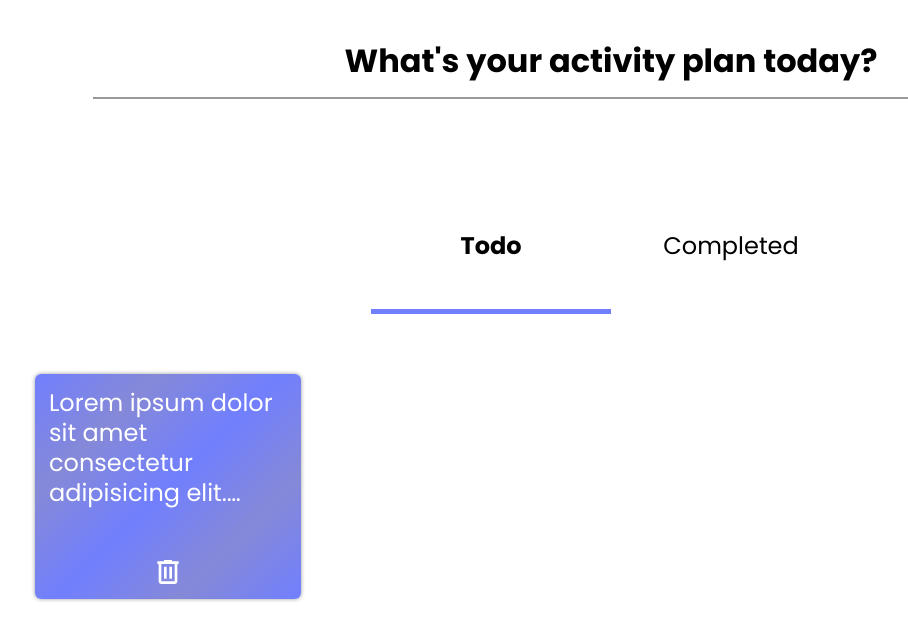
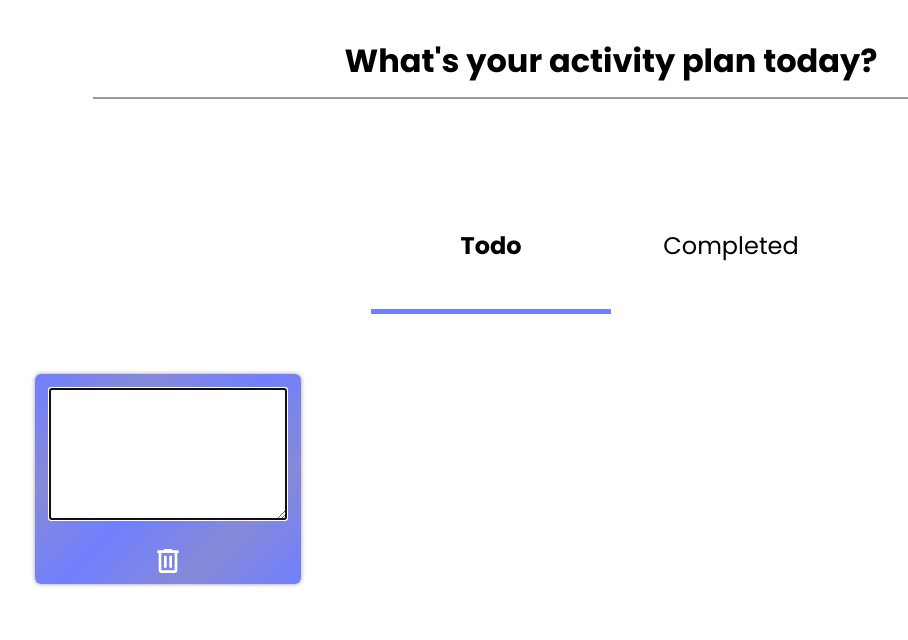
Before and after one commit to Febrianto752/Todo-list-app, a React (Create React App) app: page / in a window 1280 px wide. Both pictures are taken after a click on the button 640 px from the left and 151 px from the top of the page. Shown: the top 640 px of the page, without its empty margins (29-937 px from the left). Built offline with nearby package versions, Linux system fonts and the light colour scheme; some icons are missing.

Commit message:
create add todo feature

```diff
--- a/src/components/Button.tsx
+++ b/src/components/Button.tsx
@@ -11,6 +11,7 @@ interface Props {
   setFreshlyMadeTodo?: React.Dispatch<React.SetStateAction<boolean>>;
   todos?: Todo[];
   setTodos?: React.Dispatch<React.SetStateAction<Todo[]>>;
+  setActiveMenu?: React.Dispatch<React.SetStateAction<"todo" | "completed">>;
 }
 
 const Button: React.FC<Props> = ({
@@ -22,13 +23,12 @@ const Button: React.FC<Props> = ({
   setFreshlyMadeTodo,
   todos,
   setTodos,
+  setActiveMenu,
 }) => {
-  // console.log(createTodo);
   const handleClickAddTodo = (): void => {
-    if (setFreshlyMadeTodo) {
+    if (setFreshlyMadeTodo && todos && setTodos && setActiveMenu) {
       setFreshlyMadeTodo(true);
-    }
-    if (todos && setTodos) {
+
       const todo = {
         _id: (
           new Date().getTime() + Math.floor(Math.random() * 100)
@@ -36,9 +36,11 @@ const Button: React.FC<Props> = ({
         todo: "",
         isDone: false,
       };
-      setTodos([...todos, todo]);
+      setTodos([todo, ...todos]);
+      setActiveMenu("todo");
     }
   };
+
   if (createTodo) {
     return (
       <button className="btn-add-todo" onClick={handleClickAddTodo}>
--- a/src/components/TodoItem.tsx
+++ b/src/components/TodoItem.tsx
@@ -1,18 +1,69 @@
 import React from "react";
 import Button from "./Button";
+import Todo from "../models/Todo";
 
 interface Props {
-  type: "active" | "todo" | "completed";
+  type: "todo" | "completed";
+  todos: Todo[];
+  todo: Todo;
+  setTodos: React.Dispatch<React.SetStateAction<Todo[]>>;
+  index?: number;
+  freshlyMadeTodo?: boolean;
+  setFreshlyMadeTodo?: React.Dispatch<React.SetStateAction<boolean>>;
 }
 
-const TodoItem: React.FC<Props> = ({ type }) => {
+const TodoItem: React.FC<Props> = ({
+  index,
+  type,
+  todos,
+  todo,
+  setTodos,
+  freshlyMadeTodo,
+  setFreshlyMadeTodo,
+}) => {
   const textareaRef = React.createRef<HTMLTextAreaElement>();
+  const [editable, setEditable] = React.useState<boolean>(false);
+  const [editTodo, setEditTodo] = React.useState<string>("");
 
-  if (type === "active") {
+  React.useEffect(() => {
+    if (freshlyMadeTodo) {
+      textareaRef.current?.focus();
+    }
+    console.log("hai");
+  });
+
+  const handleOnBlurTextarea = (
+    event: React.FocusEvent<HTMLTextAreaElement, Element>,
+    id: string
+  ) => {
+    if (setFreshlyMadeTodo && freshlyMadeTodo) {
+      setFreshlyMadeTodo(false);
+    }
+
+    setTodos(
+      todos.map((todox) =>
+        todox._id === id ? { ...todox, todo: editTodo } : todox
+      )
+    );
+  };
+
+  const handleChangeTextarea = (e: React.ChangeEvent<HTMLTextAreaElement>) => {
+    setEditTodo(e.target.value);
+  };
+
+  if ((freshlyMadeTodo && index === 0) || editable === true) {
     return (
       <div className="card todo">
         <div className="card-body">
-          <textarea ref={textareaRef}></textarea>
+          <textarea
+            ref={textareaRef}
+            value={editTodo}
+            onChange={handleChangeTextarea}
+            autoFocus
+            onBlur={(event) => {
+              handleOnBlurTextarea(event, todo._id);
+            }}
+          ></textarea>
         </div>
         <div className="actions">
           <Button editTodo={true} />
@@ -24,6 +75,7 @@ const TodoItem: React.FC<Props> = ({ type }) => {
   }
 
   if (type === "todo") {
+    textareaRef.current?.focus();
     return (
       <div className="card todo">
         <div className="card-body">
@@ -31,10 +83,7 @@ const TodoItem: React.FC<Props> = ({ type }) => {
             className="text-white line-clamp"
             style={{ lineHeight: "30px", fontSize: "24px" }}
           >
-            Lorem ipsum dolor sit amet consectetur adipisicing elit. Asperiores
-            dolorem voluptatum excepturi, deserunt neque atque aliquid tempora
-            doloribus quibusdam vero recusandae totam non debitis quod cumque,
-            quia voluptate reiciendis. Beatae.
+            {todo.todo}
           </p>
         </div>
         <div className="actions">
--- a/src/components/TodoList.tsx
+++ b/src/components/TodoList.tsx
@@ -7,9 +7,17 @@ interface Props {
   type: "todo" | "completed";
   todos: Todo[];
   setTodos: React.Dispatch<React.SetStateAction<Todo[]>>;
+  freshlyMadeTodo: boolean;
+  setFreshlyMadeTodo: React.Dispatch<React.SetStateAction<boolean>>;
 }
 
-const TodoList: React.FC<Props> = ({ type, todos, setTodos }) => {
+const TodoList: React.FC<Props> = ({
+  type,
+  todos,
+  setTodos,
+  freshlyMadeTodo,
+  setFreshlyMadeTodo,
+}) => {
   return (
     <div
       id="todo-list"
@@ -23,19 +31,32 @@ const TodoList: React.FC<Props> = ({ type, todos, setTodos }) => {
         </div>
       ) : (todos.length === 0 || !todos.find((todo) => todo.isDone === true)) &&
         type === "completed" ? (
-        <div className="column-12 text-center">completed todo not found</div>
+        <div className="column-12 text-center">Completed todo not found</div>
       ) : type === "todo" ? (
-        todos.map((todo) => (
+        todos.map((todo, index) => (
           <div
             key={todo._id}
             className="column-12 column-sm-6 column-md-4 column-lg-3"
           >
-            <TodoItem type="todo" />
+            <TodoItem
+              index={index}
+              type="todo"
+              todos={todos}
+              todo={todo}
+              setTodos={setTodos}
+              freshlyMadeTodo={freshlyMadeTodo}
+              setFreshlyMadeTodo={setFreshlyMadeTodo}
+            />
           </div>
         ))
       ) : (
         <div className="column-12 column-sm-6 column-md-4 column-lg-3">
-          <TodoItem type="completed" />
+          <TodoItem
+            type="completed"
+            todos={todos}
+            setTodos={setTodos}
+            todo={{ _id: "123", todo: "hello", isDone: true }}
+          />
         </div>
       )}
       {/* <div className="column-12 column-sm-6 column-md-4 column-lg-3">
--- a/src/sections/Main.tsx
+++ b/src/sections/Main.tsx
@@ -9,7 +9,7 @@ const Main: React.FC = () => {
   const [activeMenu, setActiveMenu] = React.useState<"todo" | "completed">(
     "todo"
   );
-
+  console.log(todos);
   const [freshlyMadeTodo, setFreshlyMadeTodo] = React.useState<boolean>(false);
 
   return (
@@ -19,9 +19,16 @@ const Main: React.FC = () => {
         setFreshlyMadeTodo={setFreshlyMadeTodo}
         todos={todos}
         setTodos={setTodos}
+        setActiveMenu={setActiveMenu}
       />
       <Navbar activeMenu={activeMenu} setActiveMenu={setActiveMenu} />
-      <TodoList type={activeMenu} todos={todos} setTodos={setTodos} />
+      <TodoList
+        type={activeMenu}
+        todos={todos}
+        setTodos={setTodos}
+        freshlyMadeTodo={freshlyMadeTodo}
+        setFreshlyMadeTodo={setFreshlyMadeTodo}
+      />
     </main>
   );
 };
```
Also changed, not shown: src/models.ts (deleted, +0 -7 lines).
